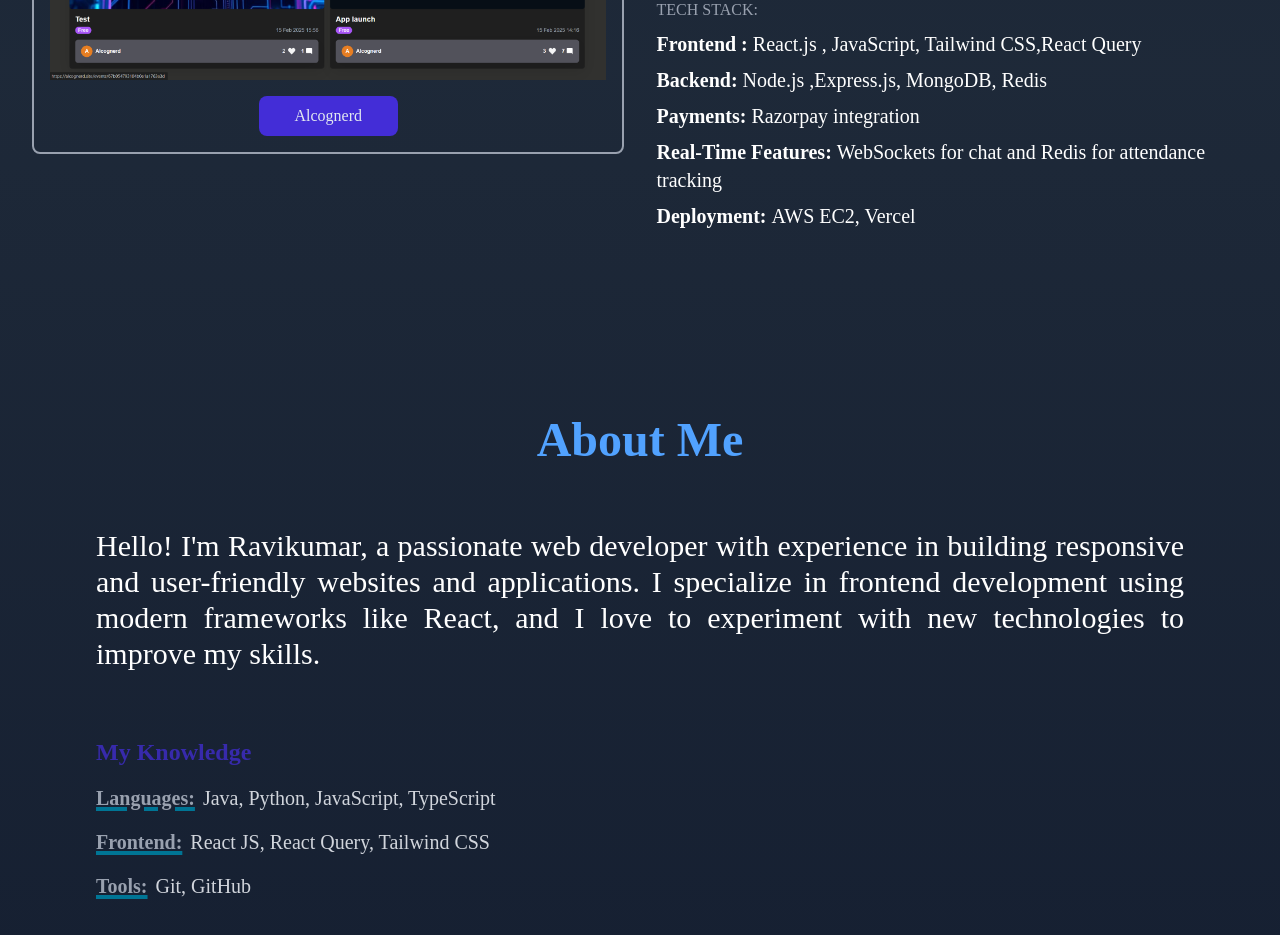
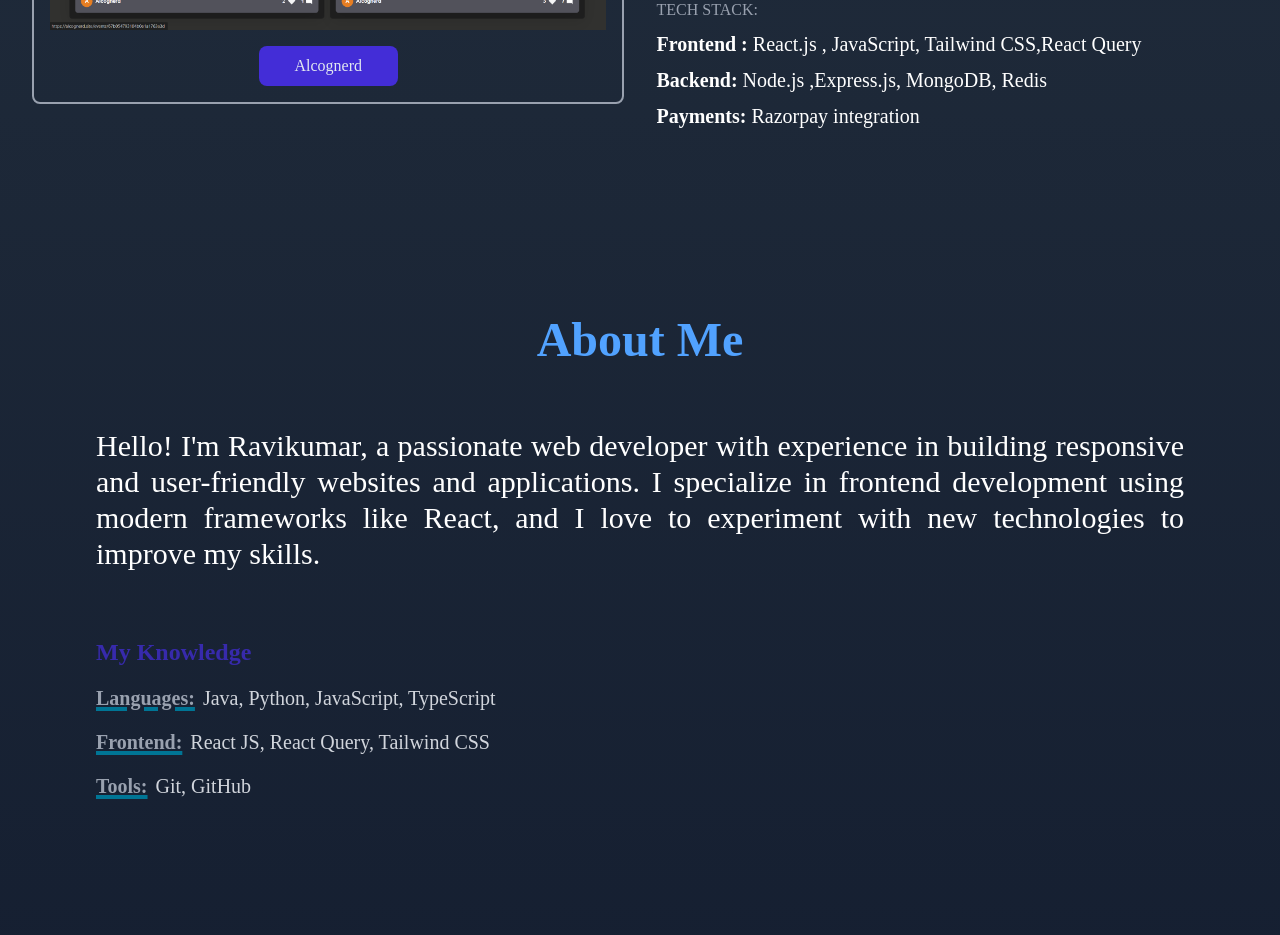
Before and after one commit to Ravi1470/Portfolio, a React (Vite) app: page / in a window 1280 px wide. Shown: the part 1760-2695 px from the top of the page. Built offline with nearby package versions, Linux system fonts and the light colour scheme; a web font is replaced by a local one.

Commit message:
bug fixed

```diff
--- a/src/Components/Project.jsx
+++ b/src/Components/Project.jsx
@@ -87,14 +87,7 @@ const Project = () => {
                 <span>
                   <strong> Payments: </strong> Razorpay integration
                 </span>
-                <span>
-                  <strong> Real-Time Features: </strong>
-                  WebSockets for chat and Redis for attendance tracking
-                </span>
-                <span>
-                  <strong>Deployment: </strong>
-                  AWS EC2, Vercel
-                </span>
+
               </span>
             </div>
           </div>
```
